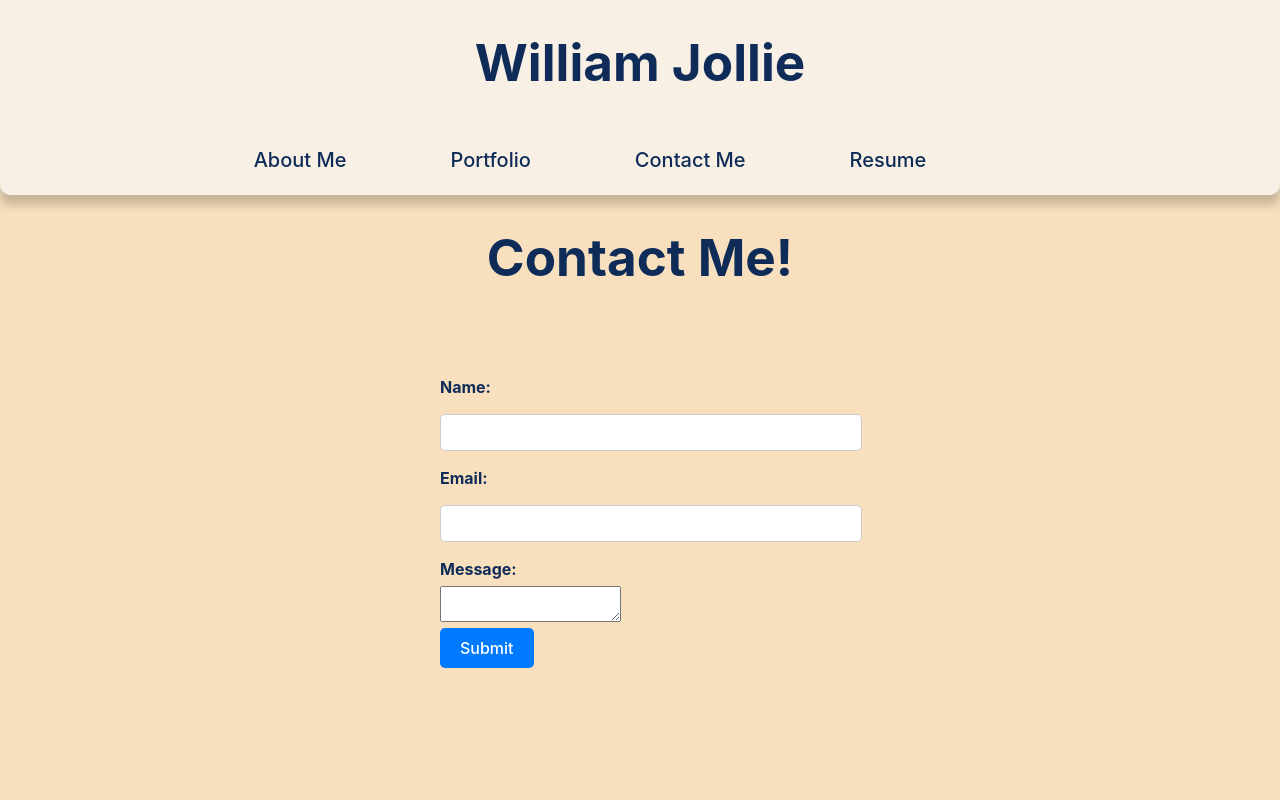
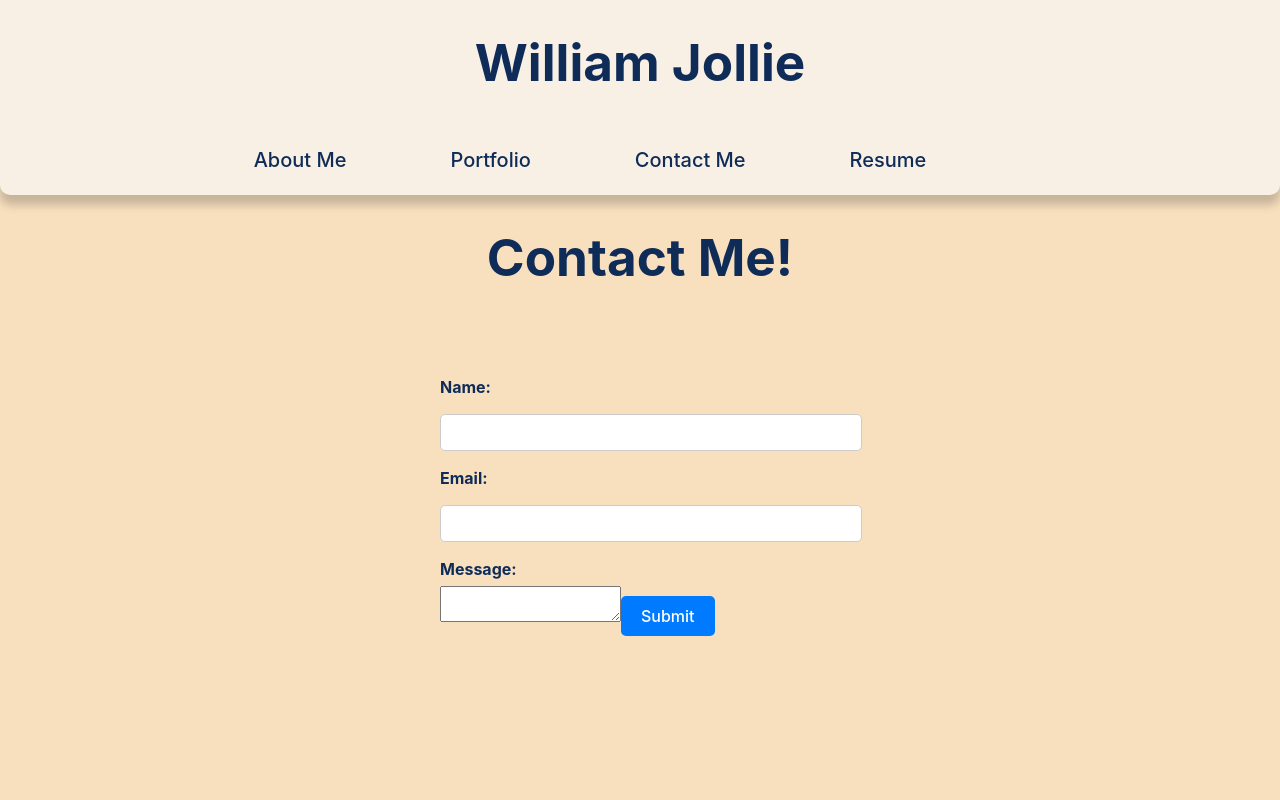
Before and after one commit to wJollie/React-Portfolio, a React (Vite) app: page /contact in a window 1280 px wide. Shown: the top 800 px of the page. Built offline with nearby package versions, Linux system fonts and the light colour scheme.

Commit message:
-form test

```diff
--- a/public/form.html
+++ b/public/form.html
@@ -1,7 +1,5 @@
-<form name="contact" data-netlify="true" data-netlify-honeypot="bot-field">
+<form name="contact" netlify hidden>
   <input type="text" name="name" id="name"> <!-- Changed id to "name" -->
   <input type="email" name="email" id="email"> <!-- Changed id to "email" -->
   <textarea id="message" name="message"></textarea> <!-- Changed id to "message" -->
-
-  <input type="hidden" name="contact" value="contact" />
 </form>
--- a/src/pages/Contact.jsx
+++ b/src/pages/Contact.jsx
@@ -66,9 +66,8 @@ const Contact = () => {
       {isSubmitted ? (
         <p className='thankYou'>Thank you! Your message has been saved.</p>
       ) : (
-        <form name="contact" method="post" onSubmit={handleSubmit}>
+        <form name="contact" method="POST" onSubmit={handleSubmit}>
           <input type="hidden" name="form-name" value="contact" />
-          <div>
             <label htmlFor="name">Name:</label>
             <input
               type="text"
@@ -79,8 +78,6 @@ const Contact = () => {
               onBlur={handleBlur}
             />
             {errors.name && <p className="error">{errors.name}</p>}
-          </div>
-          <div>
             <label htmlFor="email">Email:</label>
             <input
               type="text"
@@ -91,8 +88,6 @@ const Contact = () => {
               onBlur={handleBlur}
             />
             {errors.email && <p className="error">{errors.email}</p>}
-          </div>
-          <div>
             <label htmlFor="message">Message:</label>
             <textarea
               id="message"
@@ -102,7 +97,6 @@ const Contact = () => {
               onBlur={handleBlur}
             />
             {errors.message && <p className="error">{errors.message}</p>}
-          </div>
           <button type="submit">Submit</button>
         </form>
       )}
```
